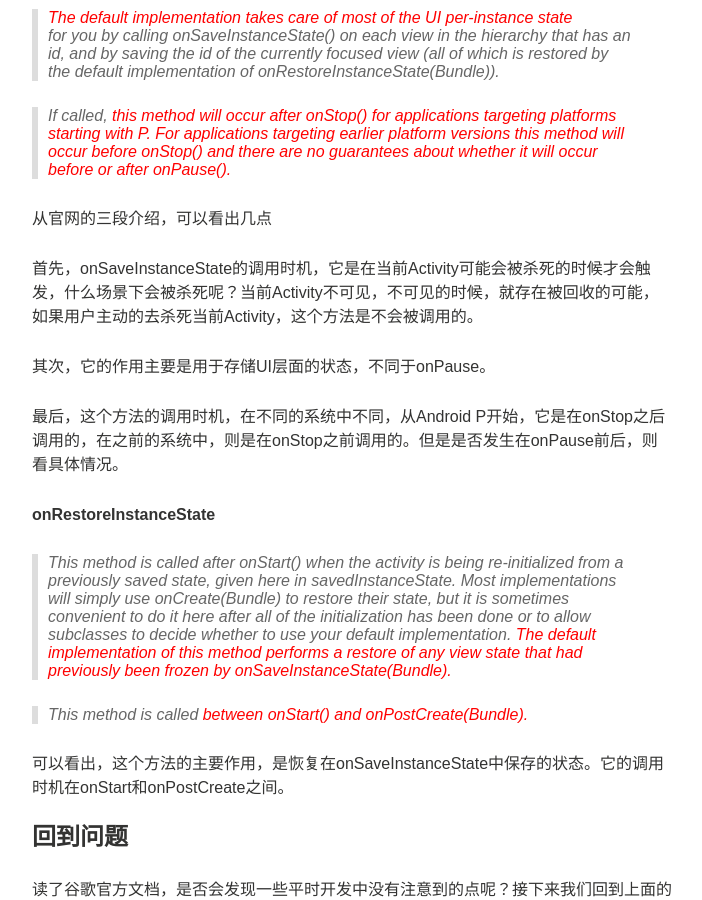
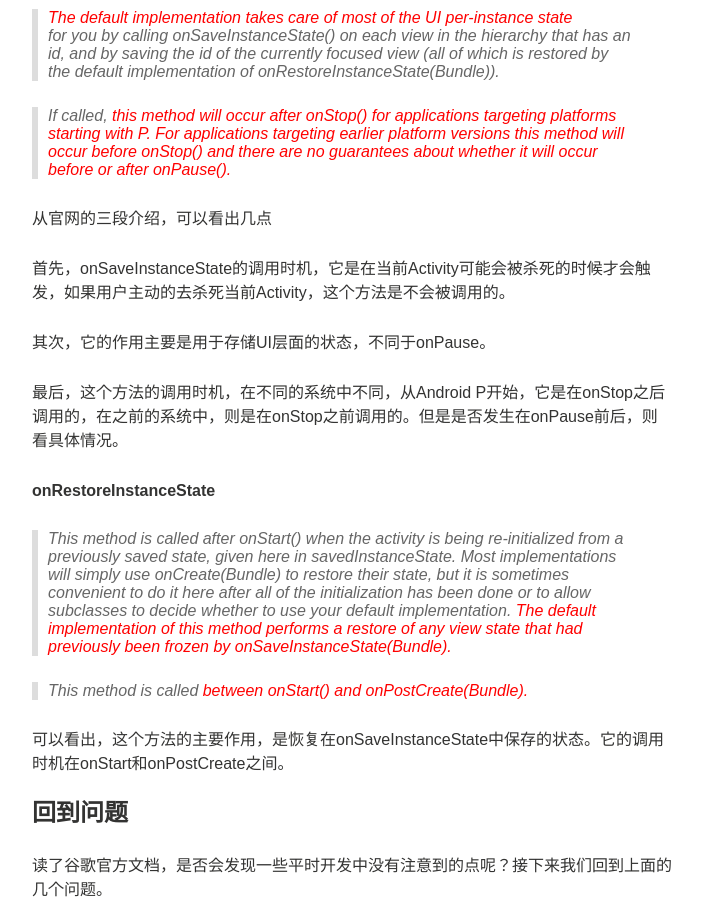
Before and after one commit to yang7229693/yang7229693.github.io, a Jekyll site: the page built from _posts/2018-04-09-android-activity-lifecycle.md, in a window 1280 px wide and 900 px high, scrolled down 3436 px. Shown: the whole window, without its empty margins (288-990 px from the left). Built offline with Jekyll 4.4.1, drawn with Linux system fonts in a browser that asks for light colours; comment, search, counter and statistics services are not loaded; some of the changed text lies outside the part shown.

Commit message:
update post

```diff
--- a/_posts/2018-04-09-android-activity-lifecycle.md
+++ b/_posts/2018-04-09-android-activity-lifecycle.md
@@ -86,7 +86,7 @@ onDestroy是在Activity要被释放掉时调用的，但是这个被释放，有
 
 从官网的三段介绍，可以看出几点
 
-首先，onSaveInstanceState的调用时机，它是在当前Activity可能会被杀死的时候才会触发，什么场景下会被杀死呢？当前Activity不可见，不可见的时候，就存在被回收的可能，如果用户主动的去杀死当前Activity，这个方法是不会被调用的。
+首先，onSaveInstanceState的调用时机，它是在当前Activity可能会被杀死的时候才会触发，如果用户主动的去杀死当前Activity，这个方法是不会被调用的。
 
 其次，它的作用主要是用于存储UI层面的状态，不同于onPause。
 
@@ -148,15 +148,6 @@ onPause以及onCreate可以干这些事情，但是它们当初不是设计出
 
 仔细想想，不难看出，在`正常状况下`，Activity的生命周期也是根据这两个因素来运作的。失去焦点时，流程会走向onPause，获取焦点，则会走向onResume。完全不可见时，会走向onStop，后面又可见时，会去调取onStart。`正常状况下`的状态变换，都是围绕着这两个因素来流动的。
 
-> onCreate中做动画失效的原因？
-
-这个问题，我想stackoverflow上有非常多的解决方案，但是从根本上去说，是因为onCreate的时候，元素还不可见，所以做不了动画。
-
-
-> onPause中处理时间过长，是否会引起ANR呢？
-
-会，官方要求操作在500ms内处理完毕，超过了5s，会引发ANR。
-
 ### 最后的话
 
 本文只是单纯的从Activity生命周期的角度，来分析一些问题，并对一些现状做了解释。当然，我所表述的有可能会有问题，欢迎大家指正。
```
